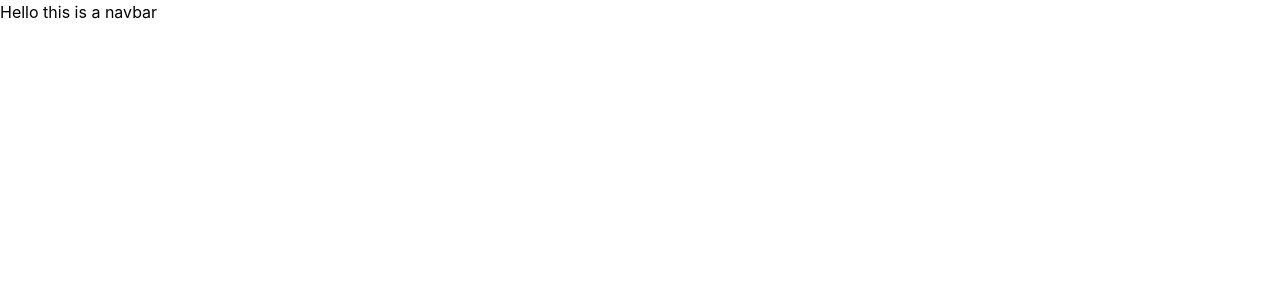
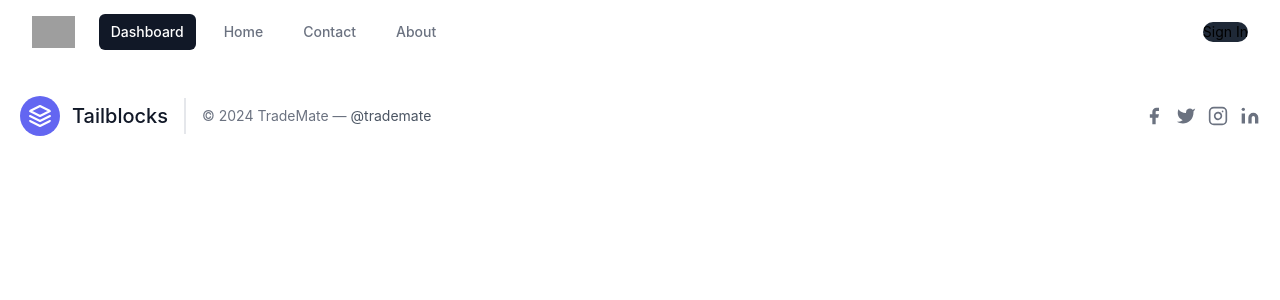
Before and after one commit to getdealfirst/TradeMate, a React (Create React App) app in the folder frontend/: page / in a window 1280 px wide. Shown: the top 300 px of the page. Built offline with nearby package versions, Linux system fonts and the light colour scheme; grey boxes are pictures that could not be loaded.

Commit message:
Navbar and footer created

```diff
--- a/frontend/src/App.js
+++ b/frontend/src/App.js
@@ -1,4 +1,5 @@
 import './App.css';
+import Footer from './Components/Footer';
 import Navbar from './Components/Navbar';
 import { BrowserRouter, Routes, Route } from "react-router-dom";
 
@@ -10,6 +11,9 @@ function App() {
     <Routes>
         <Route exact path="/" element={<Navbar/>}></Route>
     </Routes>
+    <Routes>
+        <Route exact path="/" element={<Footer/>}></Route>
+    </Routes>
   </BrowserRouter>
     </>
   );
--- /dev/null
+++ b/frontend/src/Components/Footer.js
@@ -0,0 +1,45 @@
+import React from 'react';
+
+export default function Footer() {
+  return (
+    <div>
+      <footer className="text-gray-600 body-font">
+  <div className="container px-5 py-8 mx-auto flex items-center sm:flex-row flex-col">
+    <a className="flex title-font font-medium items-center md:justify-start justify-center text-gray-900">
+      <svg xmlns="http://www.w3.org/2000/svg" fill="none" stroke="currentColor" stroke-linecap="round" stroke-linejoin="round" stroke-width="2" className="w-10 h-10 text-white p-2 bg-indigo-500 rounded-full" viewBox="0 0 24 24">
+        <path d="M12 2L2 7l10 5 10-5-10-5zM2 17l10 5 10-5M2 12l10 5 10-5"></path>
+      </svg>
+      <span className="ml-3 text-xl">Tailblocks</span>
+    </a>
+    <p className="text-sm text-gray-500 sm:ml-4 sm:pl-4 sm:border-l-2 sm:border-gray-200 sm:py-2 sm:mt-0 mt-4">© 2024 TradeMate —
+      <a href="https://twitter.com/knyttneve" className="text-gray-600 ml-1" rel="noopener noreferrer" target="_blank">@trademate</a>
+    </p>
+    <span className="inline-flex sm:ml-auto sm:mt-0 mt-4 justify-center sm:justify-start">
+      <a className="text-gray-500">
+        <svg fill="currentColor" stroke-linecap="round" stroke-linejoin="round" stroke-width="2" className="w-5 h-5" viewBox="0 0 24 24">
+          <path d="M18 2h-3a5 5 0 00-5 5v3H7v4h3v8h4v-8h3l1-4h-4V7a1 1 0 011-1h3z"></path>
+        </svg>
+      </a>
+      <a className="ml-3 text-gray-500">
+        <svg fill="currentColor" stroke-linecap="round" stroke-linejoin="round" stroke-width="2" className="w-5 h-5" viewBox="0 0 24 24">
+          <path d="M23 3a10.9 10.9 0 01-3.14 1.53 4.48 4.48 0 00-7.86 3v1A10.66 10.66 0 013 4s-4 9 5 13a11.64 11.64 0 01-7 2c9 5 20 0 20-11.5a4.5 4.5 0 00-.08-.83A7.72 7.72 0 0023 3z"></path>
+        </svg>
+      </a>
+      <a className="ml-3 text-gray-500">
+        <svg fill="none" stroke="currentColor" stroke-linecap="round" stroke-linejoin="round" stroke-width="2" className="w-5 h-5" viewBox="0 0 24 24">
+          <rect width="20" height="20" x="2" y="2" rx="5" ry="5"></rect>
+          <path d="M16 11.37A4 4 0 1112.63 8 4 4 0 0116 11.37zm1.5-4.87h.01"></path>
+        </svg>
+      </a>
+      <a className="ml-3 text-gray-500">
+        <svg fill="currentColor" stroke="currentColor" stroke-linecap="round" stroke-linejoin="round" stroke-width="0" className="w-5 h-5" viewBox="0 0 24 24">
+          <path stroke="none" d="M16 8a6 6 0 016 6v7h-4v-7a2 2 0 00-2-2 2 2 0 00-2 2v7h-4v-7a6 6 0 016-6zM2 9h4v12H2z"></path>
+          <circle cx="4" cy="4" r="2" stroke="none"></circle>
+        </svg>
+      </a>
+    </span>
+  </div>
+</footer>
+    </div>
+  );
+}
--- a/frontend/src/Components/Navbar.js
+++ b/frontend/src/Components/Navbar.js
@@ -5,7 +5,77 @@ function Navbar() {
   return (
 
    <div>
-    Hello this is a navbar
+    <nav className="bg-white-800">
+  <div className="mx-auto max-w-7xl px-2 sm:px-6 lg:px-8">
+    <div className="relative flex h-16 items-center justify-between">
+      <div className="absolute inset-y-0 left-0 flex items-center sm:hidden">
+
+        <button type="button" className="relative inline-flex items-center justify-center rounded-md p-2 text-gray-400 hover:bg-gray-700 hover:text-white focus:outline-none focus:ring-2 focus:ring-inset focus:ring-white" aria-controls="mobile-menu" aria-expanded="false">
+          <span className="absolute -inset-0.5"></span>
+          <span className="sr-only">Open main menu</span>
+
+          <svg className="block h-6 w-6" fill="none" viewBox="0 0 24 24" stroke-width="1.5" stroke="currentColor" aria-hidden="true">
+            <path stroke-linecap="round" stroke-linejoin="round" d="M3.75 6.75h16.5M3.75 12h16.5m-16.5 5.25h16.5" />
+          </svg>
+
+          <svg className="hidden h-6 w-6" fill="none" viewBox="0 0 24 24" stroke-width="1.5" stroke="currentColor" aria-hidden="true">
+            <path stroke-linecap="round" stroke-linejoin="round" d="M6 18L18 6M6 6l12 12" />
+          </svg>
+        </button>
+      </div>
+      <div className="flex flex-1 items-center justify-center sm:items-stretch sm:justify-start">
+        <div className="flex flex-shrink-0 items-center">
+          <img className="h-8 w-auto" src="https://tailwindui.com/img/logos/mark.svg?color=indigo&shade=500" alt="Your Company" />
+        </div>
+        <div className="hidden sm:ml-6 sm:block">
+          <div className="flex space-x-4">
+
+            <a href="#" className="bg-gray-900 text-white rounded-md px-3 py-2 text-sm font-medium" aria-current="page">Dashboard</a>
+            <a href="#" className="text-gray-500 hover:bg-gray-700 hover:text-white rounded-md px-3 py-2 text-sm font-medium">Home</a>
+            <a href="#" className="text-gray-500 hover:bg-gray-700 hover:text-white rounded-md px-3 py-2 text-sm font-medium">Contact</a>
+            <a href="#" className="text-gray-500 hover:bg-gray-700 hover:text-white rounded-md px-3 py-2 text-sm font-medium">About</a>
+          </div>
+        </div>
+      </div>
+
+        {/* <button type="button" className="relative rounded-full bg-gray-800 p-1 text-gray-400 hover:text-white focus:outline-none focus:ring-2 focus:ring-white focus:ring-offset-2 focus:ring-offset-gray-800">
+          <span className="absolute -inset-1.5"></span>
+          <span className="sr-only">View notifications</span>
+          <svg className="h-6 w-6" fill="none" viewBox="0 0 24 24" stroke-width="1.5" stroke="currentColor" aria-hidden="true">
+            <path stroke-linecap="round" stroke-linejoin="round" d="M14.857 17.082a23.848 23.848 0 005.454-1.31A8.967 8.967 0 0118 9.75v-.7V9A6 6 0 006 9v.75a8.967 8.967 0 01-2.312 6.022c1.733.64 3.56 1.085 5.455 1.31m5.714 0a24.255 24.255 0 01-5.714 0m5.714 0a3 3 0 11-5.714 0" />
+          </svg>
+        </button> */}
+
+        <div className="relative ml-3">
+          <div>
+            <button type="button" className="relative flex rounded-full bg-gray-800 text-sm focus:outline-none focus:ring-2 focus:ring-white focus:ring-offset-2 focus:ring-offset-gray-800" id="user-menu-button" aria-expanded="false" aria-haspopup="true">Sign In
+              <span className="absolute -inset-1.5"></span>
+              <span className="sr-only">Open user menu</span>
+              {/* <img className="h-8 w-8 rounded-full" src="https://images.unsplash.com/photo-1472099645785-5658abf4ff4e?ixlib=rb-1.2.1&ixid=eyJhcHBfaWQiOjEyMDd9&auto=format&fit=facearea&facepad=2&w=256&h=256&q=80" alt="" /> */}
+            </button>
+          </div>
+
+          {/* <div className="absolute right-0 z-10 mt-2 w-48 origin-top-right rounded-md bg-white py-1 shadow-lg ring-1 ring-black ring-opacity-5 focus:outline-none" role="menu" aria-orientation="vertical" aria-labelledby="user-menu-button" tabindex="-1">
+
+            <a href="#" className="block px-4 py-2 text-sm text-gray-700" role="menuitem" tabindex="-1" id="user-menu-item-0">Your Profile</a>
+            <a href="#" className="block px-4 py-2 text-sm text-gray-700" role="menuitem" tabindex="-1" id="user-menu-item-1">Settings</a>
+            <a href="#" className="block px-4 py-2 text-sm text-gray-700" role="menuitem" tabindex="-1" id="user-menu-item-2">Sign out</a>
+          </div> */}
+
+      </div>
+    </div>
+  </div>
+
+  <div className="sm:hidden" id="mobile-menu">
+    <div className="space-y-1 px-2 pb-3 pt-2">
+      <a href="#" className="bg-gray-900 text-white block rounded-md px-3 py-2 text-base font-medium" aria-current="page">Dashboard</a>
+      <a href="#" className="text-gray-300 hover:bg-gray-700 hover:text-white block rounded-md px-3 py-2 text-base font-medium">Team</a>
+      <a href="#" className="text-gray-300 hover:bg-gray-700 hover:text-white block rounded-md px-3 py-2 text-base font-medium">Projects</a>
+      <a href="#" className="text-gray-300 hover:bg-gray-700 hover:text-white block rounded-md px-3 py-2 text-base font-medium">Calendar</a>
+    </div>
+  </div>
+</nav>
+
    </div>
   )
 }
```
Also changed, not shown: 2 other files (tests, documents, lock files or other folders).
